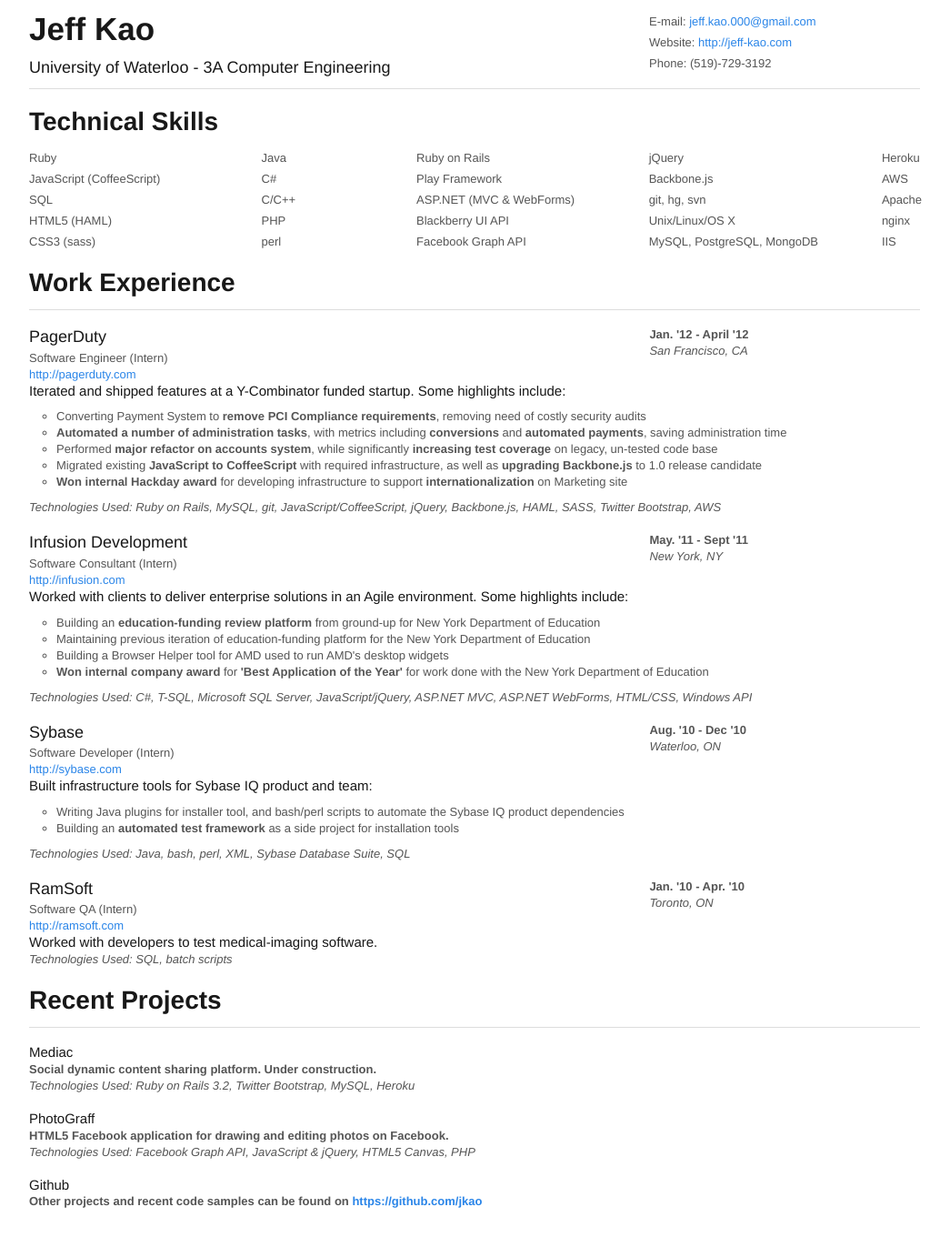
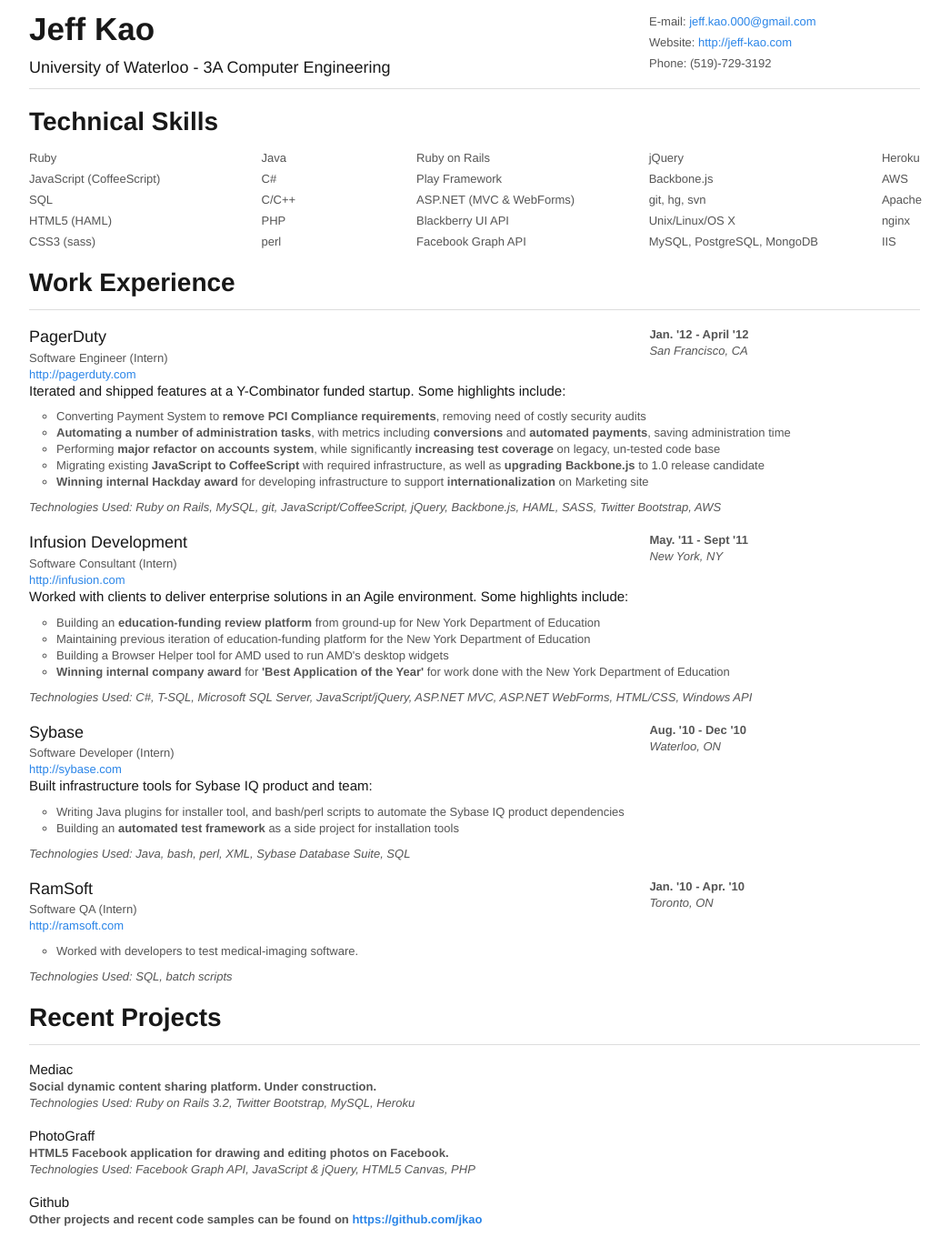
Before and after one commit to jkao/jkao.github.io, a Jekyll site: the page resume.html, which Jekyll copies as it is, in a window 1280 px wide. Shown: the whole page at 91% size, without its empty margins (118-1163 px from the left). Built offline with Jekyll 4.4.1, drawn with Linux system fonts in a browser that asks for light colours.

Commit message:
more minor resume changes

```diff
--- a/resume.html
+++ b/resume.html
@@ -1583,10 +1583,10 @@
               <h6>Iterated and shipped features at a  Y-Combinator funded startup. Some highlights include:</h6>
               <ul class="highlights">
                 <li>Converting Payment System to <strong>remove PCI Compliance requirements</strong>, removing need of costly security audits</li>
-                <li><strong>Automated a number of administration tasks</strong>, with metrics including <strong>conversions</strong> and <strong>automated payments</strong>, saving administration time</li>
-                <li>Performed <strong>major refactor on accounts system</strong>, while significantly <strong>increasing test coverage</strong> on legacy, un-tested code base</li>
-                <li>Migrated existing <strong>JavaScript to CoffeeScript</strong> with required infrastructure, as well as <strong>upgrading Backbone.js</strong> to 1.0 release candidate</li>
-                <li><strong>Won internal Hackday award</strong> for developing infrastructure to support <strong>internationalization</strong> on Marketing site</li>
+                <li><strong>Automating a number of administration tasks</strong>, with metrics including <strong>conversions</strong> and <strong>automated payments</strong>, saving administration time</li>
+                <li>Performing <strong>major refactor on accounts system</strong>, while significantly <strong>increasing test coverage</strong> on legacy, un-tested code base</li>
+                <li>Migrating existing <strong>JavaScript to CoffeeScript</strong> with required infrastructure, as well as <strong>upgrading Backbone.js</strong> to 1.0 release candidate</li>
+                <li><strong>Winning internal Hackday award</strong> for developing infrastructure to support <strong>internationalization</strong> on Marketing site</li>
               </ul>
               <em>Technologies Used: Ruby on Rails, MySQL, git, JavaScript/CoffeeScript, jQuery, Backbone.js, HAML, SASS, Twitter Bootstrap, AWS</em>
             </div>
@@ -1612,7 +1612,7 @@
                 <li>Building an <strong>education-funding review platform</strong> from ground-up for New York Department of Education</li>
                 <li>Maintaining previous iteration of education-funding platform for the New York Department of Education</li>
                 <li>Building a Browser Helper tool for AMD used to run AMD's desktop widgets</li>
-                <li><strong>Won internal company award</strong> for <strong>'Best Application of the Year'</strong> for work done with the New York Department of Education</li>
+                <li><strong>Winning internal company award</strong> for <strong>'Best Application of the Year'</strong> for work done with the New York Department of Education</li>
               </ul>
               <em>Technologies Used: C#, T-SQL, Microsoft SQL Server, JavaScript/jQuery, ASP.NET MVC, ASP.NET WebForms, HTML/CSS, Windows API</em>
             </div>
@@ -1657,7 +1657,9 @@
           </div>
           <div class="row">
             <div class="twelve columns">
-              <h6>Worked with developers to test medical-imaging software.</h6>
+              <ul class="highlights">
+                <li>Worked with developers to test medical-imaging software.</li>
+              </ul>
               <em>Technologies Used: SQL, batch scripts</em>
             </div>
           </div>
--- a/resume_old.html
+++ b/resume_old.html
@@ -232,7 +232,7 @@
               <li>Aspiring Entrepreneur, with interests in Internationalization</li>
               <li>Technical interests lie in large-scale web-application architecture and distributed systems</li>
               <li>Able to communicate in English, Cantonese, some Japanese</li>
-              <li>Member of UW Muay Thai Club, UW Tennis Club</li>
+              <li>Member of UW Muay Thai Club, UW Tennis Club, UW Music Club</li>
             </ul>
           </div>
         </div>
```
